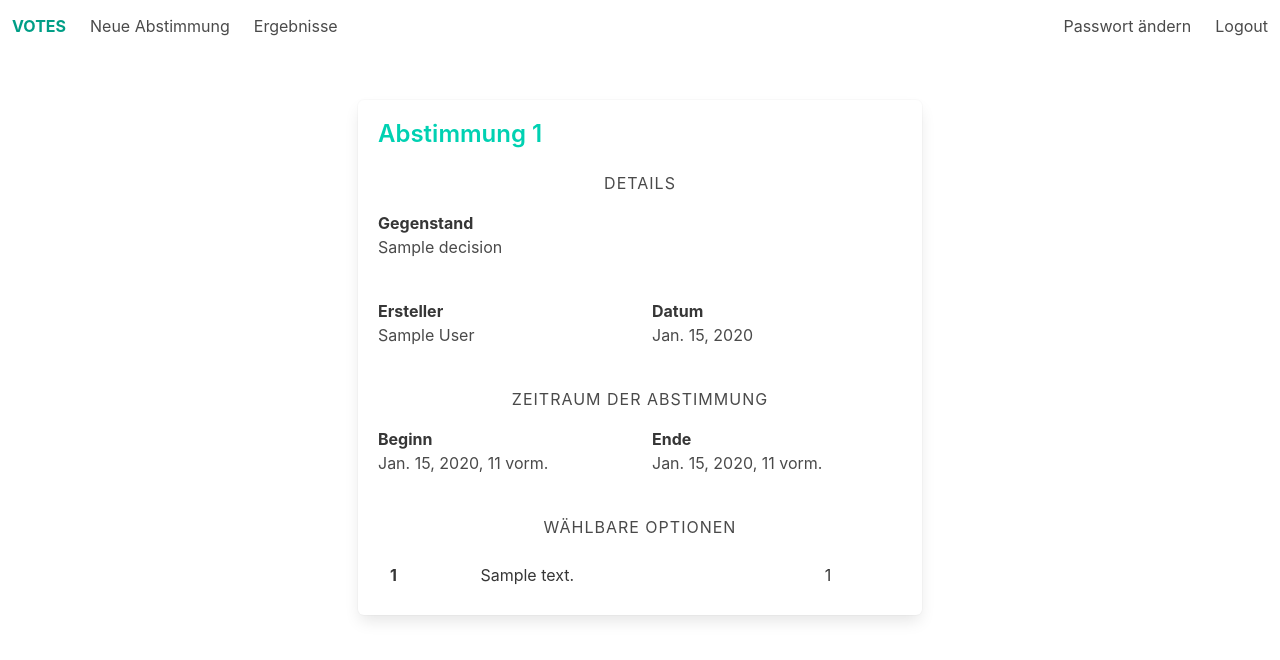
After one commit to aiventimptner/faking-vote, a Django app: page /1/result/ in a window 1280 px wide. The commit adds this page. Shown: the top 660 px of the page. Run offline with Django 3.2, Linux system fonts and the light colour scheme; a user stored in the database is signed in; tables that the repository leaves empty hold one stand-in row (values such as "Sample post"); some libraries are stand-ins or nearby versions.

Commit message:
Fix style and use related names

```diff
--- a/votes/forms.py
+++ b/votes/forms.py
@@ -64,14 +64,13 @@ class VoteForm(forms.ModelForm):
     def __init__(self, *args, **kwargs):
         self.decision_id = kwargs.pop('decision_id')
         super().__init__(*args, **kwargs)
-        options = Option.objects.filter(decision__id=self.decision_id).all()
-        self.fields['option'].queryset = options
+        self.fields['option'].queryset = Option.objects.filter(decision__id=self.decision_id).all()
 
     class Meta:
         model = Vote
         fields = ['option']
         widgets = {
             'option': forms.RadioSelect(attrs={
-                'class': "form-check-input me-1",
+                'class': "radio",
             }),
         }
--- a/votes/models.py
+++ b/votes/models.py
@@ -1,5 +1,6 @@
 from django.db import models
 from django.contrib.auth.models import User
+from django.urls import reverse
 from django.utils import timezone
 
 
@@ -25,6 +26,17 @@ class Decision(models.Model):
 
         return 'closed'
 
+    def link(self):
+        state = self.state()
+        if state == 'open':
+            return reverse('votes:vote', kwargs={'pk': self.id})
+
+        if state == 'closed':
+            return reverse('votes:result', kwargs={'pk': self.id})
+
+        else:
+            return reverse('votes:info', kwargs={'pk': self.id})
+
     def icon(self):
         state = self.state()
         if state == 'pending':
@@ -49,7 +61,7 @@ class Decision(models.Model):
 
 
 class Option(models.Model):
-    decision = models.ForeignKey(Decision, on_delete=models.CASCADE)
+    decision = models.ForeignKey(Decision, related_name='options', on_delete=models.CASCADE)
     text = models.CharField(max_length=50)
 
     def __str__(self):
@@ -58,7 +70,7 @@ class Option(models.Model):
 
 class Vote(models.Model):
     user = models.ForeignKey(User, on_delete=models.SET_NULL, null=True)
-    option = models.ForeignKey(Option, on_delete=models.CASCADE)
+    option = models.ForeignKey(Option, related_name='votes', on_delete=models.CASCADE)
     created = models.DateTimeField(auto_now_add=True)
 
     def __str__(self):
--- /dev/null
+++ b/votes/templates/votes/decision/base_decision.html
@@ -0,0 +1,11 @@
+{% extends 'votes/base.html' %}
+
+{% block content %}
+    <div class="container">
+        <div class="columns is-centered">
+            <div class="column is-6 is-12-touch">
+                {% block column %}{% endblock %}
+            </div>
+        </div>
+    </div>
+{% endblock %}
--- a/votes/templates/votes/decision/result.html
+++ b/votes/templates/votes/decision/result.html
@@ -1,40 +1,5 @@
-{% extends 'votes/layout.html' %}
+{% extends 'votes/decision/base_decision.html' %}
 
-{% block content %}
-    <div class="container">
-        <div class="card mt-3 mx-auto w-50">
-            <div class="card-body">
-                <h3 class="card-title">{{ decision.subject }}</h3>
-                <p class="card-text">Zeitraum der Abstimmung:</p>
-            </div>
-            <table class="table table-borderless mx-5">
-                <tbody>
-                    <tr>
-                        <th>Beginn</th>
-                        <td>{{ decision.start }}</td>
-                    </tr>
-                    <tr>
-                        <th>Ende</th>
-                        <td>{{ decision.end }}</td>
-                    </tr>
-                </tbody>
-            </table>
-            <div class="card-body">
-                <p class="card-text">
-                    Die Abstimmung hat das folgende Ergebnis:
-                </p>
-            </div>
-            <ul class="list-group list-group-flush">
-                {% for option in decision.option_set.all %}
-                    <li class="list-group-item d-flex justify-content-between align-items-center">
-                        {{ option.text }}
-                        <span class="badge bg-primary rounded-pill">{{ option.vote_set.count }}</span>
-                    </li>
-                {% endfor %}
-            </ul>
-            <div class="card-footer text-muted">
-                <small>Die Abstimmung wurde von {{ decision.author.get_full_name }} am {{ decision.created|date }} erstellt.</small>
-            </div>
-        </div>
-    </div>
+{% block column %}
+    {% include 'votes/decision/snippet_detail.html' with show_votes=True %}
 {% endblock %}
--- /dev/null
+++ b/votes/templates/votes/decision/snippet_detail.html
@@ -0,0 +1,54 @@
+<div class="box content">
+    <h1 class="title is-4 has-text-primary">Abstimmung {{ decision.id }}</h1>
+
+    <p class="heading is-size-6 has-text-centered">Details</p>
+    <div class="columns is-multiline">
+        <p class="column is-12">
+            <strong>Gegenstand</strong>
+            <br>
+            {{ decision.subject }}
+        </p>
+
+        <p class="column is-6">
+            <strong>Ersteller</strong>
+            <br>
+            {{ decision.author.get_full_name }}
+        </p>
+
+        <p class="column is-6">
+            <strong>Datum</strong>
+            <br>
+            {{ decision.created|date }}
+        </p>
+    </div>
+
+    <p class="heading is-size-6 has-text-centered">Zeitraum der Abstimmung</p>
+    <div class="columns">
+        <p class="column">
+            <strong>Beginn</strong>
+            <br>
+            {{ decision.start }}
+        </p>
+
+        <p class="column">
+            <strong>Ende</strong>
+            <br>
+            {{ decision.end }}
+        </p>
+    </div>
+
+    <p class="heading is-size-6 has-text-centered">Wählbare Optionen</p>
+    <table class="table">
+        <tbody>
+            {% for option in decision.options.all %}
+                <tr>
+                    <th>{{ forloop.counter }}</th>
+                    <td>{{ option.text }}</td>
+                    {% if show_votes %}
+                        <td>{{ option.votes.count }}</td>
+                    {% endif %}
+                </tr>
+            {% endfor %}
+        </tbody>
+    </table>
+</div>
--- a/votes/views.py
+++ b/votes/views.py
@@ -1,6 +1,7 @@
 from datetime import timedelta
 from django.contrib.auth.mixins import LoginRequiredMixin
 from django.core.exceptions import PermissionDenied
+from django.db.models import Q
 from django.shortcuts import get_object_or_404
 from django.utils import timezone
 from django.views.generic import ListView, DetailView
@@ -16,7 +17,7 @@ class DecisionList(LoginRequiredMixin, ListView):
 
     def get_queryset(self):
         dt = timezone.now() - timedelta(minutes=5)
-        decisions = Decision.objects.filter(end__gt=dt).order_by('start').all()
+        decisions = Decision.objects.filter(~Q(options__votes__user=self.request.user), end__gt=dt).order_by('start').all()
         return decisions
 
 
@@ -39,31 +40,6 @@ class DecisionInfo(LoginRequiredMixin, DetailView):
     model = Decision
     form_class = VoteForm
 
-    def get_context_data(self, **kwargs):
-        decision = Decision.objects.get(pk=self.kwargs['pk'])
-        votes = Vote.objects.filter(
-            user=self.request.user,
-            option__in=[option.id for option in decision.option_set.all()],
-        ).all()
-
-        voting_permitted = False
-        if votes:
-            message = "Du hast bereits an der Abstimmung teilgenommen!"
-        elif timezone.now() < decision.start:
-            message = "Die Abstimmung hat noch nicht begonnen!"
-        elif timezone.now() > decision.end:
-            message = "Die Abstimmung ist bereits zu Ende!"
-        else:
-            voting_permitted = True
-            message = None
-
-        context = super().get_context_data()
-        context['status'] = {
-            'voting_permitted': voting_permitted,
-            'message': message,
-        }
-        return context
-
 
 class DecisionResults(LoginRequiredMixin, ListView):
     model = Decision
@@ -79,7 +55,7 @@ class DecisionResult(LoginRequiredMixin, DetailView):
 
     def get(self, request, *args, **kwargs):
         decision = get_object_or_404(Decision, pk=self.kwargs['pk'])
-        if timezone.now() < decision.end:
+        if decision.state() != 'closed':
             raise PermissionDenied()
         return super().get(request, *args, **kwargs)
 
@@ -99,20 +75,28 @@ class VoteCreate(LoginRequiredMixin, FormView):
         kwargs['decision_id'] = self.kwargs['pk']
         return kwargs
 
+    def get(self, request, *args, **kwargs):
+        decision = get_object_or_404(Decision, pk=self.kwargs['pk'])
+
+        if decision.state() != 'open':
+            raise PermissionDenied()
+
+        return super().get(request, *args, **kwargs)
+
     def post(self, request, *args, **kwargs):
         decision = Decision.objects.get(pk=self.kwargs['pk'])
         votes = Vote.objects.filter(
             user=self.request.user,
-            option__in=[option.id for option in decision.option_set.all()],
+            option__in=[option.id for option in decision.options.all()],
         ).all()
+
+        if decision.state() != 'open':
+            raise PermissionDenied()
+
         if votes:
             raise PermissionDenied()
-        elif timezone.now() < decision.start:
-            raise PermissionDenied()
-        elif timezone.now() > decision.end:
-            raise PermissionDenied()
-        else:
-            return super().post(request, *args, **kwargs)
+
+        return super().post(request, *args, **kwargs)
 
     def form_valid(self, form):
         form.instance.user = self.request.user
```
Also changed, not shown: votes/admin.py (+16 -1 lines), votes/templates/votes/decision/create.html (+3 -5 lines), votes/templates/votes/decision/info.html (+3 -39 lines), votes/templates/votes/decision/list.html (+3 -27 lines), votes/templates/votes/decision/results.html (+3 -13 lines), votes/templates/votes/decision/snippet_list.html (added, +24 -0 lines), votes/templates/votes/vote/create.html (+26 -39 lines), votes/migrations/0002_auto_20201221_0001.py (added).
